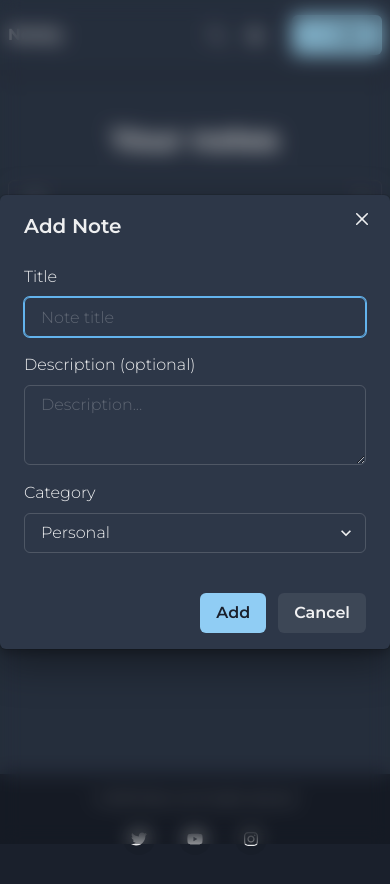
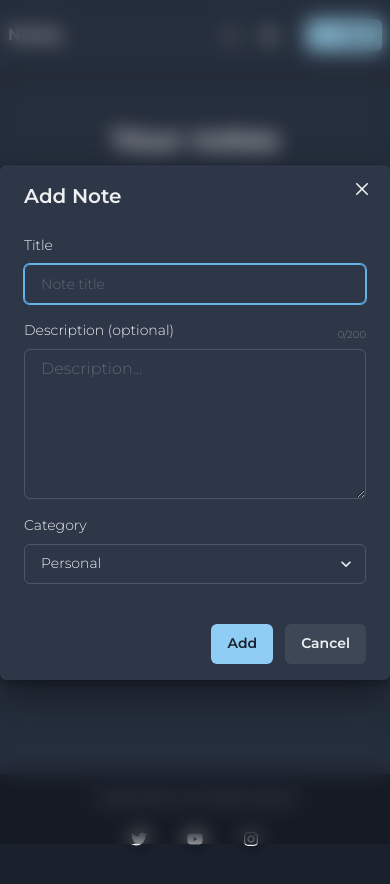
Before and after one commit to PhilParkerA/big-dev-soon-notely-freerun-3zcdnf, a React (Vite) app: page / in a window 390 px wide. Both pictures are taken after a click on the button "Add". Shown: the top 884 px of the page. Built offline with nearby package versions, Linux system fonts and the light colour scheme.

Commit message:
improve tabs responsiveness and label colors

```diff
--- a/src/components/AddForm.tsx
+++ b/src/components/AddForm.tsx
@@ -1,5 +1,6 @@
 import {
   Button,
+  Flex,
   FormControl,
   FormLabel,
   Input,
@@ -11,12 +12,13 @@ import {
   ModalHeader,
   ModalOverlay,
   Select,
+  Spacer,
   Text,
   Textarea,
   useDisclosure,
   useToast,
 } from "@chakra-ui/react";
-import { useState } from "react";
+import { ChangeEvent, useState } from "react";
 import { FieldValues, useForm } from "react-hook-form";
 import { MdAdd } from "react-icons/md";
 import { v4 as uuidv4 } from "uuid";
@@ -43,6 +45,7 @@ const AddForm = () => {
   const { addNote } = useNotesHook();
   const [uniqueId, setUniqueId] = useState(uuidv4());
   const [hueRotation, setHueRotation] = useState(0);
+  const [charLeft, setCharLeft] = useState(0);
   const { isOpen, onOpen, onClose } = useDisclosure();
   const toast = useToast();
 
@@ -53,6 +56,7 @@ const AddForm = () => {
       transition="background-color 0.3s ease-in-out"
     />
   );
+
   const [overlay, setOverlay] = useState(<OverlayOne />);
 
   const generateNewId = () => {
@@ -66,6 +70,9 @@ const AddForm = () => {
     reset,
     formState: { errors, isValid },
   } = useForm<FormData>({ resolver: zodResolver(schema) });
+
+  const handleCharChange = (e: ChangeEvent<HTMLTextAreaElement>) =>
+    setCharLeft(e.target.value.length);
 
   const onSubmit = (data: FieldValues) => {
     generateNewId();
@@ -100,6 +107,7 @@ const AddForm = () => {
   return (
     <>
       <Button
+        size={{ base: "sm", sm: "md" }}
         leftIcon={<MdAdd />}
         colorScheme="brand"
         onClick={() => {
@@ -117,9 +125,12 @@ const AddForm = () => {
             <ModalCloseButton />
             <ModalBody pb={6}>
               <FormControl>
-                <FormLabel>Title</FormLabel>
+                <FormLabel fontSize={{ base: "sm", sm: "inherit" }}>
+                  Title
+                </FormLabel>
                 <Input
                   {...register("title")}
+                  fontSize={{ base: "sm", sm: "inherit" }}
                   autoFocus
                   placeholder="Note title"
                   maxLength={50}
@@ -132,11 +143,22 @@ const AddForm = () => {
               </FormControl>
 
               <FormControl mt={4}>
-                <FormLabel>Description (optional)</FormLabel>
+                <Flex alignItems={"center"}>
+                  <FormLabel fontSize={{ base: "sm", sm: "inherit" }}>
+                    Description (optional)
+                  </FormLabel>
+                  <Spacer />
+                  <Text
+                    fontSize={{ base: "2xs", sm: "xs" }}
+                    color={"gray"}
+                  >{`${charLeft}/200`}</Text>
+                </Flex>
                 <Textarea
                   {...register("description")}
                   placeholder="Description..."
                   maxLength={200}
+                  minH={"150px"}
+                  onChange={handleCharChange}
                 />
                 {errors.description && (
                   <Text color="red.300" mt={2}>
@@ -146,8 +168,13 @@ const AddForm = () => {
               </FormControl>
 
               <FormControl mt={4}>
-                <FormLabel>Category</FormLabel>
-                <Select {...register("category")}>
+                <FormLabel fontSize={{ base: "sm", sm: "inherit" }}>
+                  Category
+                </FormLabel>
+                <Select
+                  {...register("category")}
+                  fontSize={{ base: "sm", sm: "inherit" }}
+                >
                   {categories.map(
                     (cat, index) =>
                       index > 0 && (
@@ -166,10 +193,16 @@ const AddForm = () => {
                 type={"submit"}
                 colorScheme="blue"
                 mr={3}
+                fontSize={{ base: "sm", sm: "inherit" }}
               >
                 Add
               </Button>
-              <Button onClick={onClose}>Cancel</Button>
+              <Button
+                onClick={onClose}
+                fontSize={{ base: "sm", sm: "inherit" }}
+              >
+                Cancel
+              </Button>
             </ModalFooter>
           </ModalContent>
         </form>
--- a/src/components/Category.tsx
+++ b/src/components/Category.tsx
@@ -1,6 +1,6 @@
 import { Button, useColorModeValue } from "@chakra-ui/react";
 import { useCategory } from "../contexts/categoryContext";
-import categories from "../constants/categories";
+import categories, { categoryColors } from "../constants/categories";
 
 interface Props {
   category: string;
@@ -8,18 +8,20 @@ interface Props {
 
 const Category = ({ category }: Props) => {
   const { setSelectedCategory } = useCategory();
+
+  const catColors = categoryColors[category]
   return (
     <Button
-    className="card-category-button"
+      className="card-category-button"
       onClick={() =>
         setSelectedCategory(categories.findIndex((c) => c === category))
       }
       size={"xs"}
       rounded={"xl"}
       px={3}
-      fontSize={{base: 10, sm: "xs"}}
-      bg={useColorModeValue("brand.500", "brand.100")}
-      color={useColorModeValue("white", "brand.700")}
+      fontSize={{ base: 10, sm: "xs" }}
+      bg={useColorModeValue(catColors[0], catColors[1])}
+      color={useColorModeValue(catColors[1], catColors[0])}
       _hover={{
         background: useColorModeValue("brand.700", "white"),
       }}
--- a/src/components/EditForm.tsx
+++ b/src/components/EditForm.tsx
@@ -1,5 +1,6 @@
 import {
   Button,
+  Flex,
   FormControl,
   FormLabel,
   IconButton,
@@ -12,6 +13,7 @@ import {
   ModalHeader,
   ModalOverlay,
   Select,
+  Spacer,
   Text,
   Textarea,
   Tooltip,
@@ -19,7 +21,7 @@ import {
   useToast,
 } from "@chakra-ui/react";
 import { zodResolver } from "@hookform/resolvers/zod";
-import { useState } from "react";
+import { ChangeEvent, useState } from "react";
 import { FieldValues, useForm } from "react-hook-form";
 import { FaPencil } from "react-icons/fa6";
 import categories from "../constants/categories";
@@ -47,6 +49,7 @@ type FormData = z.infer<typeof schema>;
 const EditForm = ({ note }: Props) => {
   const { updateNote } = useNotesHook();
   const [hueRotation, setHueRotation] = useState(0);
+  const [charLeft, setCharLeft] = useState(0);
   const { isOpen, onOpen, onClose } = useDisclosure();
   const toast = useToast();
 
@@ -58,6 +61,9 @@ const EditForm = ({ note }: Props) => {
     />
   );
   const [overlay, setOverlay] = useState(<OverlayOne />);
+
+  const handleCharChange = (e: ChangeEvent<HTMLTextAreaElement>) =>
+    setCharLeft(e.target.value.length);
 
   const {
     register,
@@ -107,9 +113,9 @@ const EditForm = ({ note }: Props) => {
             <ModalCloseButton />
             <ModalBody pb={6}>
               <FormControl>
-                <FormLabel>Title</FormLabel>
+                <FormLabel fontSize={{base: 'sm', sm:'inherit'}}>Title</FormLabel>
                 <Input
-                  {...register("title")}
+                  {...register("title")} fontSize={{base: 'sm', sm:'inherit'}}
                   autoFocus
                   defaultValue={note.title}
                   placeholder="Note title"
@@ -123,12 +129,20 @@ const EditForm = ({ note }: Props) => {
               </FormControl>
 
               <FormControl mt={4}>
-                <FormLabel>Description (optional)</FormLabel>
+                <Flex alignItems={"center"}>
+                  <FormLabel fontSize={{base: 'xs', sm:'inherit'}}>Description (optional)</FormLabel>
+                  <Spacer />
+                  <Text fontSize={{base: '2xs', sm:'xs'}}
+                    color={"gray"}
+                  >{`${charLeft}/200`}</Text>
+                </Flex>
                 <Textarea
-                  {...register("description")}
+                  {...register("description")} fontSize={{base: 'xs', sm:'inherit'}}
                   defaultValue={note.description}
                   maxLength={200}
+                  minH={'150px'}
                   placeholder="Description..."
+                  onChange={handleCharChange}
                 />
                 {errors.description && (
                   <Text color="red.300" mt={2}>
@@ -138,8 +152,8 @@ const EditForm = ({ note }: Props) => {
               </FormControl>
 
               <FormControl mt={4}>
-                <FormLabel>Category</FormLabel>
-                <Select {...register("category")} defaultValue={note.category}>
+                <FormLabel fontSize={{base: 'xs', sm:'inherit'}}>Category</FormLabel>
+                <Select {...register("category")} defaultValue={note.category} fontSize={{base: 'xs', sm:'inherit'}}>
                   {categories.map(
                     (cat, index) =>
                       index > 0 && (
--- a/src/components/NavBar.tsx
+++ b/src/components/NavBar.tsx
@@ -47,7 +47,7 @@ const NavBar = () => {
             />
           </GridItem>
           <GridItem justifySelf={"end"}>
-            <Stack direction={"row"} spacing={{base: 4, sm: 7}}>
+            <Stack direction={"row"} spacing={{base: 4, sm: 7}} alignItems={"center"}>
               <ThemeSwitch />
               <AddForm />
             </Stack>
--- a/src/components/NoteCard.tsx
+++ b/src/components/NoteCard.tsx
@@ -78,7 +78,7 @@ const NoteCard = ({ note }: Props) => {
           isTruncated
           fontFamily={"Montserrat"}
           fontWeight={"bold"}
-          fontSize={{ base: "x;", sm: "2xl" }}
+          fontSize={{ base: "xl", sm: "2xl" }}
         >
           {note.title}
         </Heading>
--- a/src/components/NotesDisplay.tsx
+++ b/src/components/NotesDisplay.tsx
@@ -12,7 +12,6 @@ import {
   WrapItem,
 } from "@chakra-ui/react";
 import categories from "../constants/categories";
-import { useIsChecked } from "../contexts/IsCheckedContext";
 import { useCategory } from "../contexts/categoryContext";
 import { useNotes } from "../contexts/notesContext";
 import useSearch from "../hooks/useSearch";
@@ -39,20 +38,16 @@ const CategoryTabs = () => {
       onChange={handleTabChange}
     >
       <Hide below="md">
-        <Wrap as={TabList}>
+        <Wrap as={TabList} className="tab-wrap">
           {categories.map((cat, index) => (
             <WrapItem
               key={index}
-              display={{ sm: "flex" }}
-              width={{ sm: 100, lg: "max-content" }}
-              justifyContent={"center"}
             >
               <Tab
-                justifySelf={"center"}
+                className="cat-tab"
                 _selected={{
                   color: "brand.500",
                   fontWeight: "700",
-                  borderBottom: { sm: "2px", lg: "none" },
                 }}
                 _hover={{
                   color: "brand.500",
@@ -63,13 +58,14 @@ const CategoryTabs = () => {
             </WrapItem>
           ))}
         </Wrap>
-        <TabIndicator
-          mt="-1.5px"
-          height={{ base: 0, lg: "2px" }}
-          bg="brand.500"
-          borderRadius="1px"
-        />
       </Hide>
+      <TabIndicator
+        className="cat-tab-line"
+        mt="-1.5px"
+        height={{ base: 0, lg: "2px" }}
+        bg="brand.500"
+        borderRadius="1px"
+      />
       <Show below="md">
         <TabSelect />
       </Show>
--- a/src/components/SearchInput.tsx
+++ b/src/components/SearchInput.tsx
@@ -5,7 +5,7 @@ import {
   InputGroup,
   InputLeftElement,
   useBreakpointValue,
-  useColorModeValue
+  useColorModeValue,
 } from "@chakra-ui/react";
 import { AnimatePresence, motion } from "framer-motion";
 import { ChangeEvent } from "react";
@@ -35,7 +35,7 @@ const SearchInput = ({ showSearch, setShowSearch }: Props) => {
           <IconButton
             pos={"absolute"}
             top={"-20px"}
-            right={{base: 0, sm: 7}}
+            right={{ base: 0, sm: 4 }}
             onClick={() => setShowSearch(!showSearch)}
             isRound={true}
             variant="solid"
@@ -54,14 +54,14 @@ const SearchInput = ({ showSearch, setShowSearch }: Props) => {
                 transition={{ duration: 0.3 }}
               >
                 <Box
-                  pos={'absolute'}
+                  pos={"absolute"}
                   top="110px"
-                  right={{base: "-147px", sm: "-160px"}}
+                  right={{ base: "-132px", sm: "-160px" }}
                   mx={"auto"}
                   display={"flex"}
                   justifyContent={"center"}
                 >
-                  <InputGroup width={{base: "270px",sm: "350px"}}>
+                  <InputGroup width={{ base: "270px", sm: "350px" }}>
                     <InputLeftElement children={<BsSearch />} />
                     <Input
                       bg={useColorModeValue("white", "#353F4F")}
--- a/src/constants/categories.ts
+++ b/src/constants/categories.ts
@@ -11,4 +11,33 @@ const categories = [
   "Miscellaneous",
 ] as const;
 
+export const catColors = [
+  "#EDF2F7",
+  "#E2E8F0",
+  "#CBD5E0",
+  "#A0AEC0",
+  "#718096",
+  "#4A5568",
+  "#2D3748",
+  "#1A202C",
+  "#171923",
+];
+
+type CategoryColors = {
+  [category: string]: [string, string]; // Tuple of light and dark colors
+};
+
+export const categoryColors: CategoryColors = {
+  All: ["#F7FAFC", "#CBD5E0"],
+  Personal: ["#F1F8FF", "#4299E1"],
+  Work: ["#E6FFFA", "#2F855A"],
+  Study: ["#E2E8F0", "#718096"],
+  Church: ["#F7FAFC", "#11b6ca"],
+  Shopping: ["#F0F5FF", "#4C51BF"],
+  Travel: ["#EBF4FF", "#2B6CB0"],
+  Health: ["#F0FFF4", "#38A169"],
+  Ideas: ["#EBF4FF", "#2C5282"],
+  Miscellaneous: ["#F7FAFC", "#4A5568"],
+};
+
 export default categories;
--- a/src/index.css
+++ b/src/index.css
@@ -14,29 +14,45 @@ body {
 
 .search-box {
   transition: transform 0.3s ease-in-out, opacity 0.3s ease-in-out;
-  animation: slideDown 0.5s ease-in-out forwards!important;
+  animation: slideDown 0.5s ease-in-out forwards !important;
 }
 
 .delete-note {
   animation: translateAndVanish 0.5s ease-in-out forwards;
 }
 
-.hidden{
+.hidden {
   display: none;
 }
 
-.completed-note p, .completed-note h2, .completed-note svg {
+.completed-note p,
+.completed-note h2,
+.completed-note svg {
   color: gray;
   text-decoration: line-through;
 }
 
-.completed-note .card-category-button{
+.completed-note .card-category-button {
   background-color: gray;
   color: rgb(173, 173, 173);
 }
 
-.completed-note .note-card{
+.completed-note .note-card {
   background-color: rgba(47, 47, 47, 0.1);
+}
+
+.tab-wrap ul{
+  justify-content: center;
+}
+
+@media (max-width: 1038px) {
+  .cat-tab-line {
+    display: none;
+  }
+  .cat-tab[aria-selected="true"],
+  .cat-tab[data-selected] {
+    border-bottom: 2px solid #11b6ca;
+  }
 }
 
 @keyframes scaleAndTranslate {
```
Also changed, not shown: src/components/CategoryNotes.tsx (+3 -4 lines).
